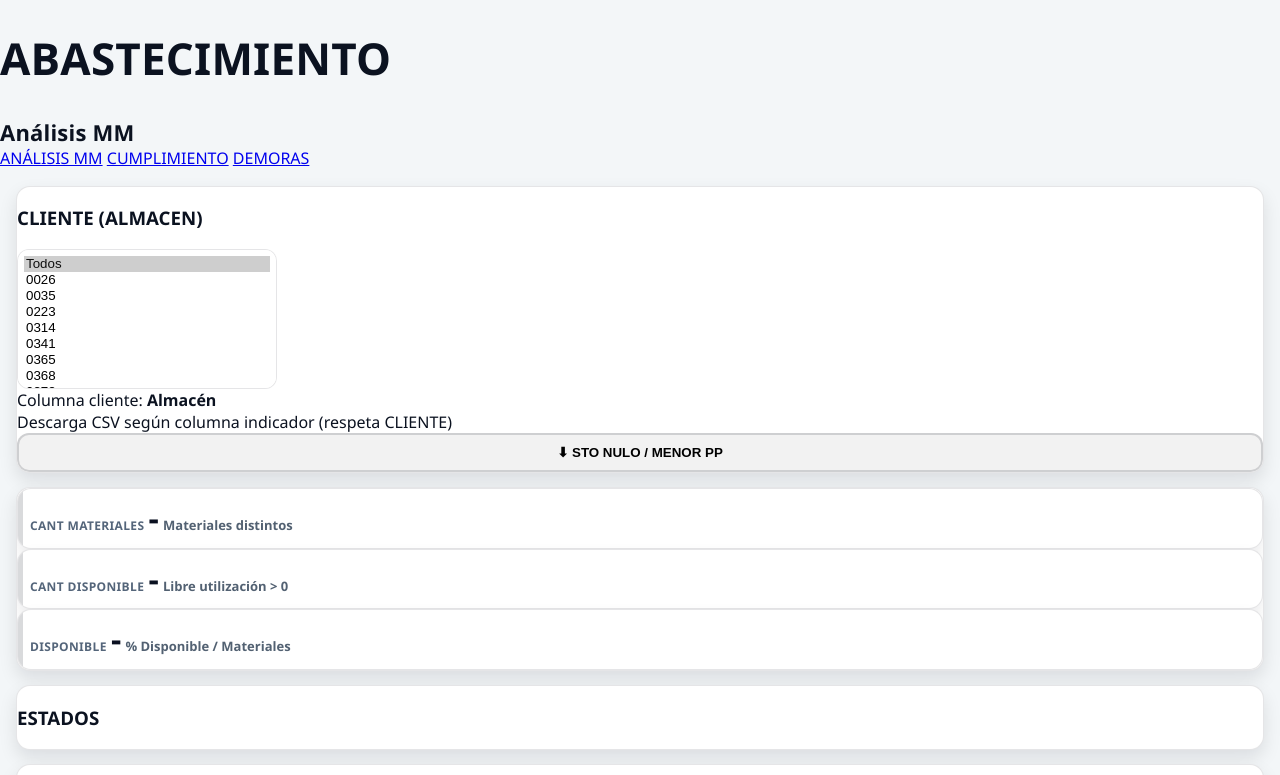
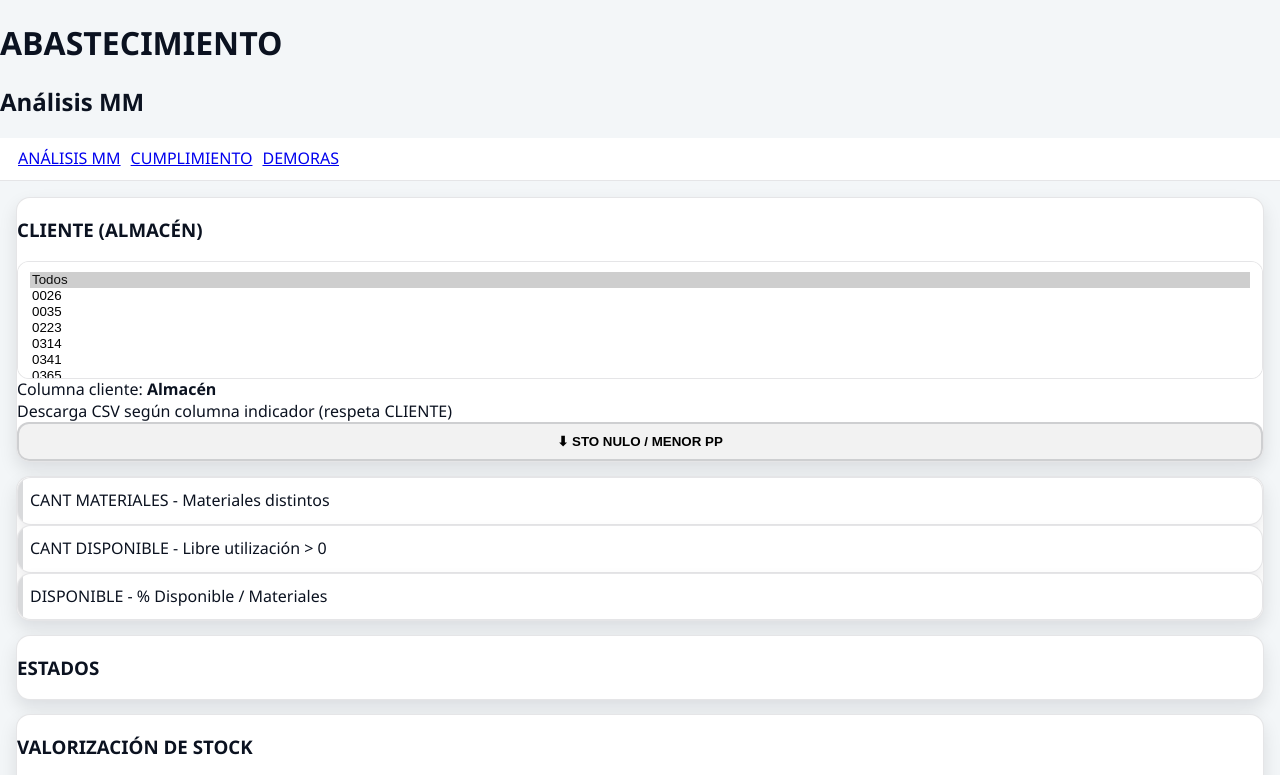
Before and after one commit to dukke89/dukke89.github.io, a plain HTML site: page analisis-mm.html in a window 1280 px wide. Shown: the top 775 px of the page. Drawn offline with Linux system fonts and the light colour scheme.

Commit message:
Update analisis-mm.html

```diff
--- a/analisis-mm.html
+++ b/analisis-mm.html
@@ -5,19 +5,17 @@
   <title>ABASTECIMIENTO – Análisis MM</title>
   <meta name="viewport" content="width=device-width, initial-scale=1">
 
-  <link rel="stylesheet" href="base.css?v=20260105">
-  <link rel="stylesheet" href="analisis-mm.css?v=20260105">
+  <link rel="stylesheet" href="base.css?v=20260106">
+  <link rel="stylesheet" href="analisis-mm.css?v=20260106">
 </head>
 
-<body class="page-mm">
+<body class="page-analisis-mm">
 
 <header class="header">
-  <div class="title">
-    <h1>ABASTECIMIENTO</h1>
-    <span>Análisis MM</span>
-  </div>
+  <h1>ABASTECIMIENTO</h1>
+  <h2>Análisis MM</h2>
 
-  <nav class="nav">
+  <nav class="tabs">
     <a href="analisis-mm.html" class="active">ANÁLISIS MM</a>
     <a href="cumplimiento.html">CUMPLIMIENTO</a>
     <a href="demoras.html">DEMORAS</a>
@@ -28,17 +26,17 @@
 
   <!-- ================= FILTROS ================= -->
   <section class="panel filtros">
-    <h3>CLIENTE (ALMACEN)</h3>
+    <h3>CLIENTE (ALMACÉN)</h3>
 
-    <!-- MISMO SELECT QUE CUMPLIMIENTO / DEMORAS -->
+    <!-- 🔽 MULTISELECT IGUAL CUMPLIMIENTO / DEMORAS -->
     <select id="clienteSelect" multiple size="6" class="multi-select"></select>
 
-    <div class="help">
+    <div class="filter-help">
       Columna cliente: <b>Almacén</b><br>
       Descarga CSV según columna indicador (respeta CLIENTE)
     </div>
 
-    <button id="btnDescargaIndicador" class="btn">
+    <button id="btnIndicador" class="btn">
       ⬇ STO NULO / MENOR PP
     </button>
   </section>
@@ -46,25 +44,25 @@
   <!-- ================= KPIs ================= -->
   <section class="panel kpis">
     <div class="kpi">
-      <span class="kpi-title">CANT MATERIALES</span>
-      <span id="kpiMateriales" class="kpi-value">-</span>
-      <span class="kpi-sub">Materiales distintos</span>
+      <span class="label">CANT MATERIALES</span>
+      <span id="kpiMateriales" class="value">-</span>
+      <span class="sub">Materiales distintos</span>
     </div>
 
     <div class="kpi">
-      <span class="kpi-title">CANT DISPONIBLE</span>
-      <span id="kpiDisponible" class="kpi-value">-</span>
-      <span class="kpi-sub">Libre utilización &gt; 0</span>
+      <span class="label">CANT DISPONIBLE</span>
+      <span id="kpiDisponible" class="value">-</span>
+      <span class="sub">Libre utilización &gt; 0</span>
     </div>
 
     <div class="kpi">
-      <span class="kpi-title">DISPONIBLE</span>
-      <span id="kpiPctDisponible" class="kpi-value">-</span>
-      <span class="kpi-sub">% Disponible / Materiales</span>
+      <span class="label">DISPONIBLE</span>
+      <span id="kpiPctDisponible" class="value">-</span>
+      <span class="sub">% Disponible / Materiales</span>
     </div>
   </section>
 
-  <!-- ================= GRAFICOS + TABLAS ================= -->
+  <!-- ================= GRAFICOS ================= -->
   <section class="panel-grid">
 
     <section class="panel">
@@ -75,6 +73,7 @@
 
     <section class="panel">
       <h3>VALORIZACIÓN DE STOCK</h3>
+
       <div class="table-wrapper">
         <table id="tablaValorizacion" class="table">
           <thead>
@@ -102,6 +101,6 @@
 
 </main>
 
-<script src="analisis-mm.js?v=20260105"></script>
+<script src="analisis-mm.js?v=20260106"></script>
 </body>
 </html>
```
